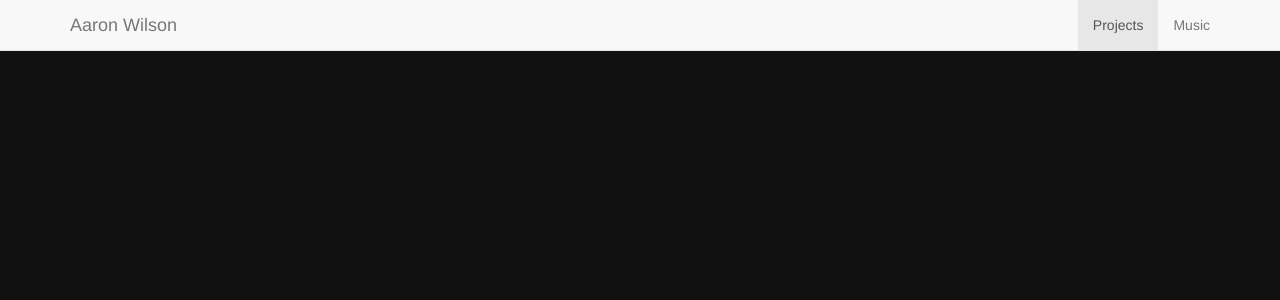
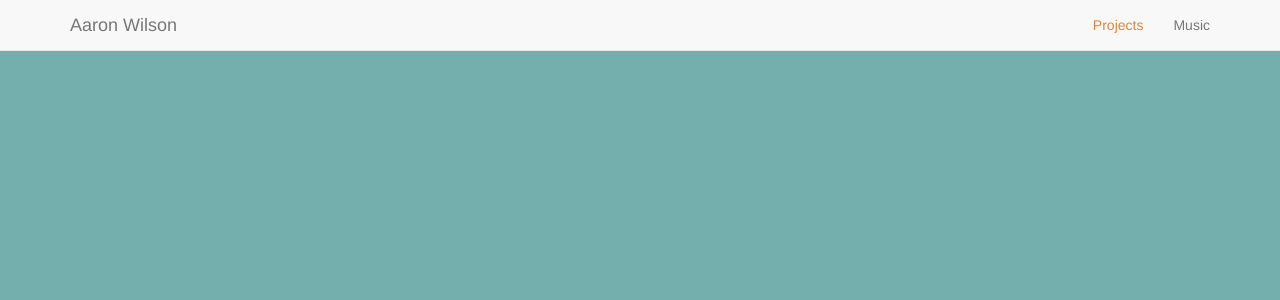
Before and after one commit to aarontwf/limebyte.github.io, a Jekyll site: the page built from projects/index.html, in a window 1280 px wide. Shown: the top 300 px of the page. Built offline with Jekyll 4.4.1, drawn with Linux system fonts in a browser that asks for light colours; nearby versions of some CDN libraries.

Commit message:
Update theme.css

```diff
--- a/assets/css/theme.css
+++ b/assets/css/theme.css
@@ -1,4 +1,13 @@
 body {
-    background: #111;
+    background: #74AFAD;
     margin-top: 70px;
 }
+
+.navbar-default .navbar-nav>.active>a, .navbar-default .navbar-nav>.active>a:focus, .navbar-default .navbar-nav>.active>a:hover {
+    background-color: inherit;
+    color: #D9853B;
+}
+
+.footer {
+    background: #558C89
+}
```
